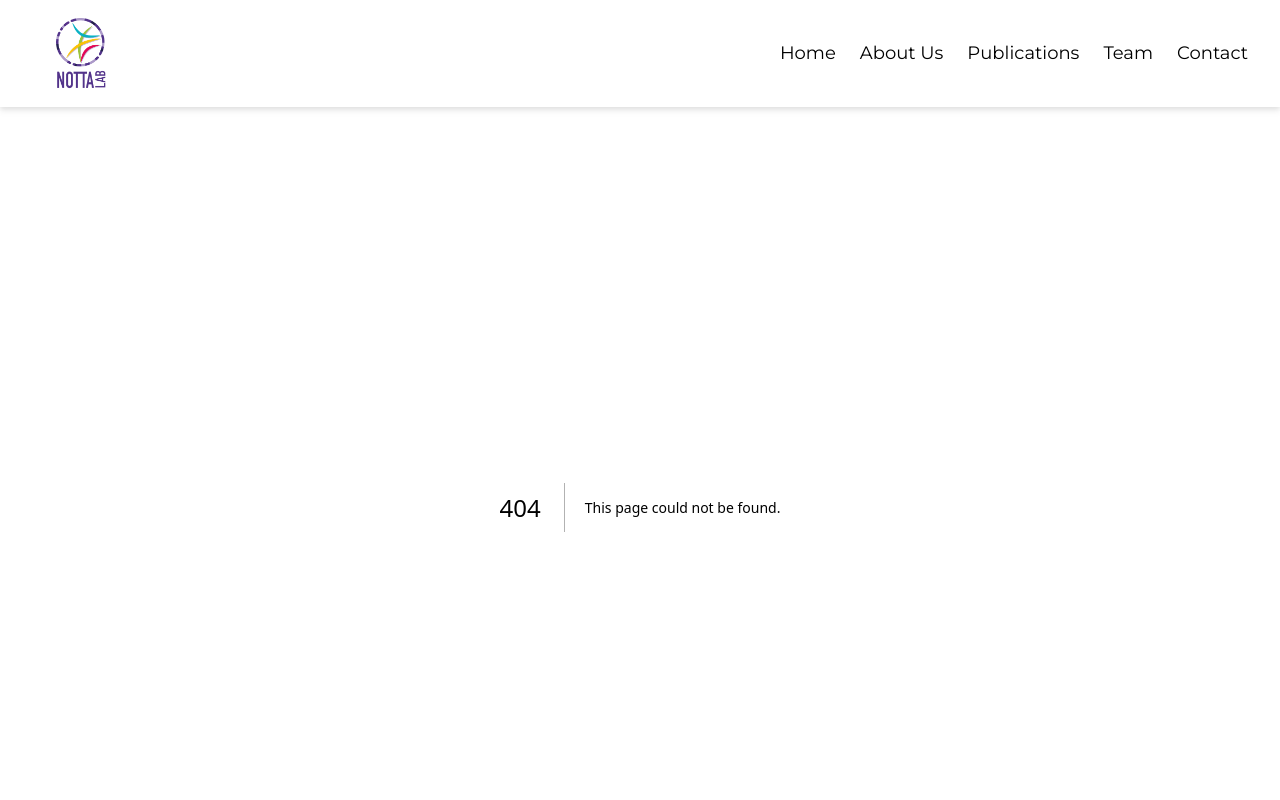
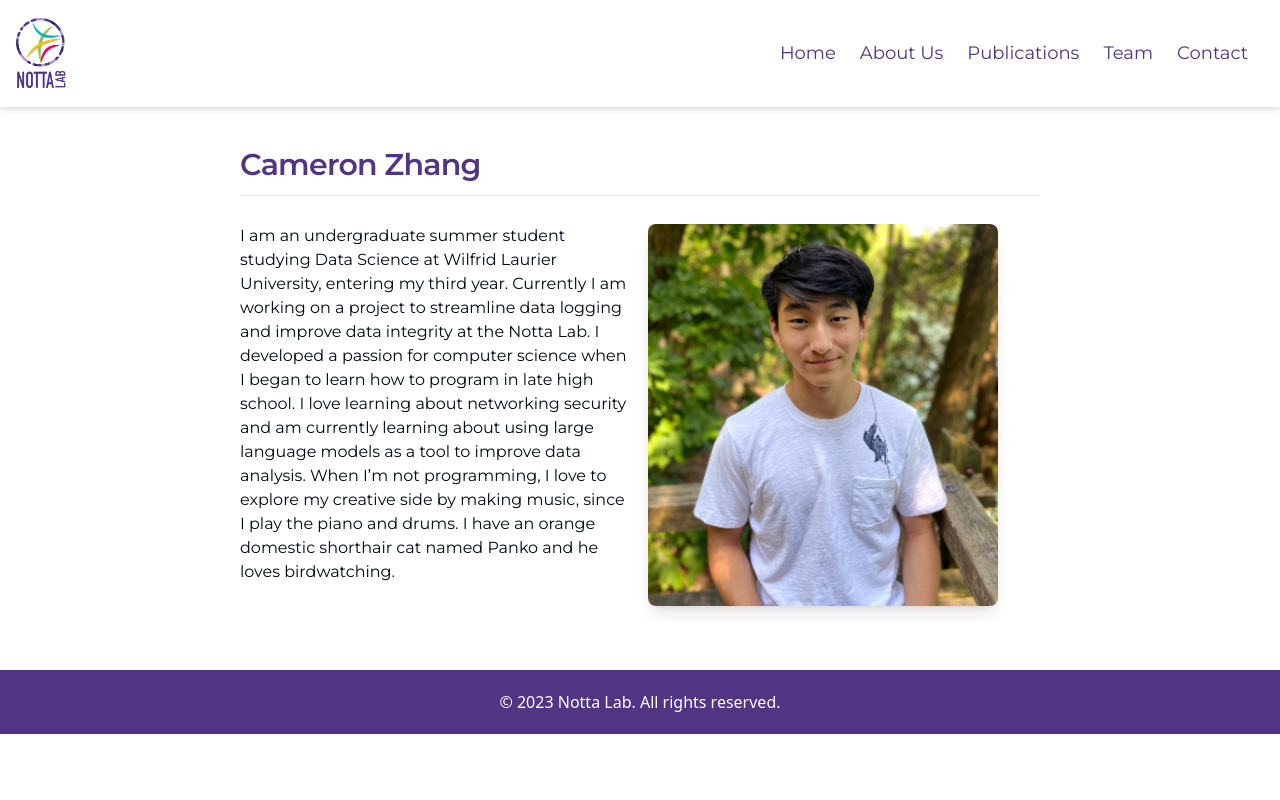
Before and after one commit to cameronzhang1/notta-lab-home, a Next.js app: page /Cameron in a window 1280 px wide. Before the commit this address had no page. Shown: the top 800 px of the page. Built offline with nearby package versions, Linux system fonts and the light colour scheme.

Commit message:
fix: image loading, twitterWidget hydration

```diff
--- a/components/footer.tsx
+++ b/components/footer.tsx
@@ -1,10 +1,12 @@
-
+// TODO: sticky footer on bio pages
+// adjust font not showing up
+// https://stackoverflow.com/questions/15960290/css-footer-not-displaying-at-the-bottom-of-the-page
 
 const Footer = () => {
     return (
-      <footer style={{ backgroundColor: '#f0f0f0', padding: '20px', textAlign: 'center' }}>
-        <div style={{ maxWidth: '600px', margin: '0 auto' }}>
-          <p>&copy; {new Date().getFullYear()} Notta Lab. All rights reserved.</p>
+      <footer style={{ backgroundColor: '#513484', padding: '20px', textAlign: 'center' }}>
+        <div className="justify-centre">
+          <p className="text-white">&copy; {new Date().getFullYear()} Notta Lab. All rights reserved.</p>
         </div>
       </footer>
     );
--- a/components/navbar.jsx
+++ b/components/navbar.jsx
@@ -3,9 +3,9 @@ import Image from "next/image";
 import React, { useState } from "react";
 import Logo from "../public/images/main-logo.png";
 import NavItem from "./navitem";
-
+// TODO: center navbar
 const MENU_LIST = [
-  { text: "Home", href: "/" },
+  { text: "Home", href: "/#home" },
   { text: "About Us", href: "/#about" },
   { text: "Publications", href: "/#publications" },
   { text: "Team", href: "/#team" },
--- a/components/publication.tsx
+++ b/components/publication.tsx
@@ -3,28 +3,37 @@ import {
   CardDescription,
   CardHeader,
   CardTitle,
+  CardFooter,
 } from "./shadcn/card";
 import { Button } from "./shadcn/button";
 import Link from "next/link";
+
+// TODO: remove hover clickthrough navbar
 // TODO: rework to make card size responsive to column height
-export default function Publication({ href, title, authors } : { href: string, title: string, authors: string }) {
+// fix this whole piece of shit
+// tremor card implementation with alternative
+export default function Publication({
+  href,
+  title,
+  authors,
+}: {
+  href: string;
+  title: string;
+  authors: string;
+}) {
   return (
     <Card className="object-cover transition duration-300 ease-in-out hover:shadow-2xl dark:hover:shadow-black/30">
       <CardHeader>
         <CardTitle>
           <Button variant="link" asChild>
-              <Link
-                href={href}
-                rel="noopener noreferrer"
-                target="_blank"
-              >
+            <Link href={href} rel="noopener noreferrer" target="_blank">
               {title}
             </Link>
           </Button>
         </CardTitle>
-          <CardDescription className="text-right">
-            {authors}
-          </CardDescription>
+        <CardFooter>
+          <p className="text-right font-md">{authors}</p>
+        </CardFooter>
       </CardHeader>
     </Card>
   );
--- a/components/teamcard.tsx
+++ b/components/teamcard.tsx
@@ -1,13 +1,18 @@
+import Image from "next/image";
+
 export default function TeamCard({
   name,
   image,
   bio,
+  link,
 }: {
   name: string;
   image: string;
   bio: string;
+  link: string;
 }) {
   return (
+    <a href={link}>
       <div className="overflow-hidden aspect-video bg-red-400 cursor-pointer rounded-xl relative group m-1">
         <div className="rounded-xl z-50 opacity-0 group-hover:opacity-100 transition duration-300 ease-in-out cursor-pointer absolute from-black/80 to-transparent bg-gradient-to-t inset-x-0 -bottom-2 pt-30 text-white flex items-end">
           <div>
@@ -18,11 +23,14 @@ export default function TeamCard({
             </div>
           </div>
         </div>
-      <img // TODO: rework to use next/image
+        <Image
           alt=""
           className="object-cover w-full aspect-square group-hover:scale-110 transition duration-300 ease-in-out"
           src={image}
+          width={1000}
+          height={1000}
         />
       </div>
+    </a>
   );
 }
--- a/components/twitterFeed.tsx
+++ /dev/null
@@ -1,19 +0,0 @@
-export default function TwitterFeed() {
-  return (
-    <>
-      <a
-        className="twitter-timeline"
-        data-width="400"
-        // TODO: make height responsive to other column height
-        data-height="500"
-        href="https://twitter.com/LabNotta?ref_src=twsrc%5Etfw"
-      >
-        Tweets by LabNotta
-      </a>{" "}
-      <script
-        async
-        src="https://platform.twitter.com/widgets.js"
-      ></script>
-    </>
-  );
-}
--- /dev/null
+++ b/components/twitterWidget.tsx
@@ -0,0 +1,24 @@
+// TODO: fix hydration error (seems to be needing the script to move to header?)
+// https://stackoverflow.com/questions/36852946/twitter-widget-not-always-loading
+
+import Head from "next/head";
+
+export default function TwitterWidget() {
+  return (
+    <div>
+      <a
+        className="twitter-timeline"
+        data-width="400"
+        data-height="600"
+        data-dnt="true" // opt out of twitter tracking
+        data-theme="light"
+        href="https://twitter.com/LabNotta?ref_src=twsrc%5Etfw"
+      >
+        Tweets by LabNotta
+      </a>
+      <Head>
+      <script async src="https://platform.twitter.com/widgets.js"></script>
+      </Head>
+    </div>
+  );
+}
--- /dev/null
+++ b/pages/Cameron.tsx
@@ -0,0 +1,39 @@
+// TODO: finish bio template
+
+import Image from "next/image";
+
+export default function Cameron() {
+  return (
+    <div className="flex flex-col justify-center my-10 mx-60">
+      <h2 className="scroll-m-20 pb-2 text-3xl font-semibold tracking-tight transition-colors first:mt-0 mt-10">
+        Cameron Zhang
+      </h2>
+      <hr className="my-1" />
+      <div className="grid grid-cols-2 gap-4 my-6">
+        <div>
+          <p>
+            I am an undergraduate summer student studying Data Science at
+            Wilfrid Laurier University, entering my third year. Currently I am
+            working on a project to streamline data logging and improve data
+            integrity at the Notta Lab. I developed a passion for computer
+            science when I began to learn how to program in late high school. I
+            love learning about networking security and am currently learning
+            about using large language models as a tool to improve data
+            analysis. When I’m not programming, I love to explore my creative
+            side by making music, since I play the piano and drums. I have an
+            orange domestic shorthair cat named Panko and he loves birdwatching.
+          </p>
+        </div>
+        <div>
+          <Image
+            src="/images/Cameron.jpg"
+            alt="Cameron Zhang"
+            className="rounded-lg shadow-lg"
+            width={350}
+            height={500}
+          />
+        </div>
+      </div>
+    </div>
+  );
+}
--- a/pages/index.tsx
+++ b/pages/index.tsx
@@ -1,7 +1,7 @@
 import TeamCard from "../components/teamcard";
-import TwitterFeed from "../components/twitterFeed";
+import TwitterWidget from "../components/twitterWidget";
 import Image from "next/image";
-import Faiyaz from "../public/images/pancurx-faiyaz.jpg";
+import Faiyaz from "../public/images/Faiyaz2.jpg";
 import { ParallaxBanner } from "react-scroll-parallax";
 import Publication from "../components/publication";
 
@@ -9,19 +9,15 @@ export default function Home() {
   return (
     <main className={`flex min-h-screen flex-col justify-between`}>
       <ParallaxBanner
-        layers={[
-          { image: "/images/20210831_NottaLabs.jpg", speed: -20 },
-          {
-            /* TODO: darken image */
-          },
-        ]}
+        id="home"
+        layers={[{ image: "/images/20210831_NottaLabs.jpg", speed: -20 }]}
         className="aspect-[2.7/1]"
       >
         <div className="absolute inset-0 flex items-center justify-center">
           <h1 className="text-9xl text-white font-bold">Notta Lab</h1>
         </div>
       </ParallaxBanner>
-      <div className="flex flex-col justify-center my-10 ml-60 mr-10">
+      <div className="flex flex-col justify-center my-10 ml-40 mr-10">
         <div className="grid grid-cols-3 gap-4 my-6">
           <div className="col-span-2">
             <h2
@@ -37,7 +33,7 @@ export default function Home() {
               the University of Toronto. Our lab is part of the{" "}
               <a
                 href="https://oicr.on.ca/research-portfolio/pancurx/"
-                className="font-medium text-primary underline underline-offset-4"
+                className="hover-underline-animation font-medium"
                 rel="noopener noreferrer"
                 target="_blank"
               >
@@ -57,12 +53,20 @@ export default function Home() {
               Pancreatic cancer is the fourth leading cause of cancer death in
               Canada. Most patients present with metastatic disease, do not
               benefit from surgery, and respond poorly to chemotherapy. Our
-              group, as part of PanCuRx, launched the COMPASS (Comprehensive
-              Molecular Characterization of Advanced Pancreatic Ductal
-              Adenocarcinoma) trial in 2016, which has resulted in the largest
-              international repository of genomes and transcriptomes from
-              late-stage pancreatic cancer. We work in close conjunction with
-              clinicians to understand the evolution of pancreatic cancer
+              group, as part of PanCuRx, launched the&nbsp;
+              <a
+                href="https://clincancerres.aacrjournals.org/content/24/6/1344.long"
+                className="hover-underline-animation font-medium"
+                rel="noopener noreferrer"
+                target="_blank"
+              >
+                COMPASS
+              </a>{" "}
+              (Comprehensive Molecular Characterization of Advanced Pancreatic
+              Ductal Adenocarcinoma) trial in 2016, which has resulted in the
+              largest international repository of genomes and transcriptomes
+              from late-stage pancreatic cancer. We work in close conjunction
+              with clinicians to understand the evolution of pancreatic cancer
               through diverse experimental models and high-quality
               bioinformatics.
             </p>
@@ -151,16 +155,16 @@ export default function Home() {
             </h2>
             <hr className="my-1" />
             <div className="my-5">
-              <div className="float-left mx-10">
+              <div className="float-right mx-5">
                 <Image
                   src={Faiyaz}
-                  height={463}
-                  width={343}
+                  height={300}
+                  width={300}
                   alt="Faiyaz Notta"
-                  className="rounded-md"
+                  className="rounded-sm"
                 />
               </div>
-              <div className="my-5">
+              <div className="my-5 grid">
                 <h3 className="text-2xl font-semibold">
                   Faiyaz Notta - Principal Investigator
                 </h3>
@@ -177,7 +181,7 @@ export default function Home() {
                   Research&nbsp;
                   <a
                     href="https://oicr.on.ca/research-portfolio/pancurx/"
-                    className="font-medium text-primary underline underline-offset-4"
+                    className="hover-underline-animation font-medium"
                     rel="noopener noreferrer"
                     target="_blank"
                   >
@@ -191,84 +195,102 @@ export default function Home() {
               </div>
             </div>
           </div>
-          <TwitterFeed />
+          <TwitterWidget />
         </div>
-
       </div>
 
       <div className="grid grid-cols-5">
         {/* Post-Docs and staff */}
-        <TeamCard name="Karen Ng" image="/images/Karen.jpg" bio="Lab Manager" />
+        <TeamCard
+          name="Karen Ng"
+          image="/images/Karen.JPG"
+          bio="Lab Manager"
+          link="/Karen"
+        />
         <TeamCard
           name="Eugenia Flores"
-          image="/images/Kena.jpg"
+          image="/images/Kena.JPG"
           bio="Lab Technician"
+          link="/Eugenia"
         />
         <TeamCard
           name="Zhen-Mei Liu"
-          image="/images/Zhen-Mei Liu.jpg"
+          image="/images/Zhen-Mei Liu.JPG"
           bio="Lab Technician"
+          link="/Zhen-Mei"
         />
         <TeamCard
           name="Vugar Azizov"
           image="/images/Vugar.jpg"
           bio="Post-Doctoral Fellow"
+          link="/Vugar"
         />
         <TeamCard
           name="Michelle Chan-Seng-Yue"
           image="/images/Michelle.jpg"
           bio="OICR Staff"
+          link="/Michelle"
         />
         <TeamCard
           name="Milena Simone Gallucci"
-          image="/images/Milena.jpg"
+          image="/images/Milena.JPG"
           bio="Lab Technician"
+          link="/Milena"
         />
         {/* Students */}
         <TeamCard
           name="Nikta Feizi"
           image="/images/Nikta.jpg"
           bio="Graduate Student"
+          link="/Nikta"
         />
         <TeamCard
           name="Yuanchang Fang"
-          image="/images/YCF.jpg"
+          image="/images/YCF.JPG"
           bio="Graduate Student"
+          link="/Yuanchang"
         />
         <TeamCard
           name="Sabrina Ge"
           image="/images/Sabrina.jpg"
           bio="Graduate Student"
+          link="/Sabrina"
         />
         <TeamCard
           name="Soloman Das"
           image="/images/Soloman.jpg"
           bio="Graduate Student"
+          link="/Soloman"
         />
         <TeamCard
           name="Dusan Vukmirovic"
           image="/images/Dusan.jpg"
           bio="Post-Doctoral Fellow"
+          link="/Dusan"
         />
         <TeamCard
           name="Genevie Tran"
-          image="/images/Genevie.jpg"
+          image="/images/Genevie.JPG"
           bio="Undergraduate Student"
+          link="/Genevie"
         />
         <TeamCard
           name="Keanu Herzog"
-          image="/images/Keanu.jpg"
+          image="/images/Keanu.JPG"
           bio="Undergraduate Student"
+          link="/Keanu"
         />
         <TeamCard
           name="Janvi Tamakuwala"
-          image="/images/Janvi.jpg"
+          image="/images/Janvi.JPG"
           bio="Undergraduate Student"
+          link="/Janvi"
         />
         <TeamCard
           name="Cameron Zhang"
           image="/images/Cameron.jpg"
           bio="Undergraduate Student"
+          link="/Cameron"
         />
       </div>
       <div className="flex flex-col justify-center my-10 mx-60">
--- a/styles/globals.css
+++ b/styles/globals.css
@@ -1,6 +1,12 @@
 @tailwind base;
 @tailwind components;
 @tailwind utilities;
+
+html{scroll-behavior:smooth}
+
+h2 {
+  color: #513484;
+}
 
 @layer base {
   :root {
@@ -77,22 +83,6 @@
   }
 }
 
-.embla__container  {
-  margin: auto;
-  display: flex;
-  grid-auto-flow: row;
-  grid-auto-rows: 80%; /* Each slide covers 80% of the viewport */
-  height: 200px;
-}
-
-.embla__slide {
-  flex: 0 0 80%; /* Slide covers 80% of the viewport */
-  height: 200px;
-  min-width: 0;
-  max-width: 100%; /* Prevent from growing larger than viewport */
-  max-height: 100%; /* Prevent from growing larger than viewport */
-}
-
 header{
   position: sticky;
   z-index: 30;
@@ -129,13 +119,13 @@ nav{
   padding: 24px 16px;
   transition: all 0.2s;
   min-height: calc(100vh - 60px);
-  background-color: #fff;
 }
 .nav__menu-list.active{
   right: 0;
 }
 .nav__link{
   font-size: 18px;
+  color: #513484;
   position: relative;
   transition: all 0.2s;
 }
@@ -169,7 +159,7 @@ nav{
     height: 6px;
     bottom: -16px;
     left: 0;
-    background-color: black;
+    background-color: #513484;
     transition: all 0.2s;
   }
 
@@ -177,3 +167,28 @@ nav{
    width: 100%;
   }
 }
+.hover-underline-animation {
+  display: inline-block;
+  position: relative;
+  color:
+#513484;
+}
+
+.hover-underline-animation:after {
+  content: '';
+  position: absolute;
+  width: 100%;
+  transform: scaleX(0);
+  height: 2px;
+  bottom: 0;
+  left: 0;
+  background-color:
+#513484;
+  transform-origin: bottom right;
+  transition: transform 0.25s ease-out;
+}
+
+.hover-underline-animation:hover:after {
+  transform: scaleX(1);
+  transform-origin: bottom left;
+}
```
Also changed, not shown: public/images/Faiyaz2.jpg. Lines whose indentation alone changed are shown as unchanged.
